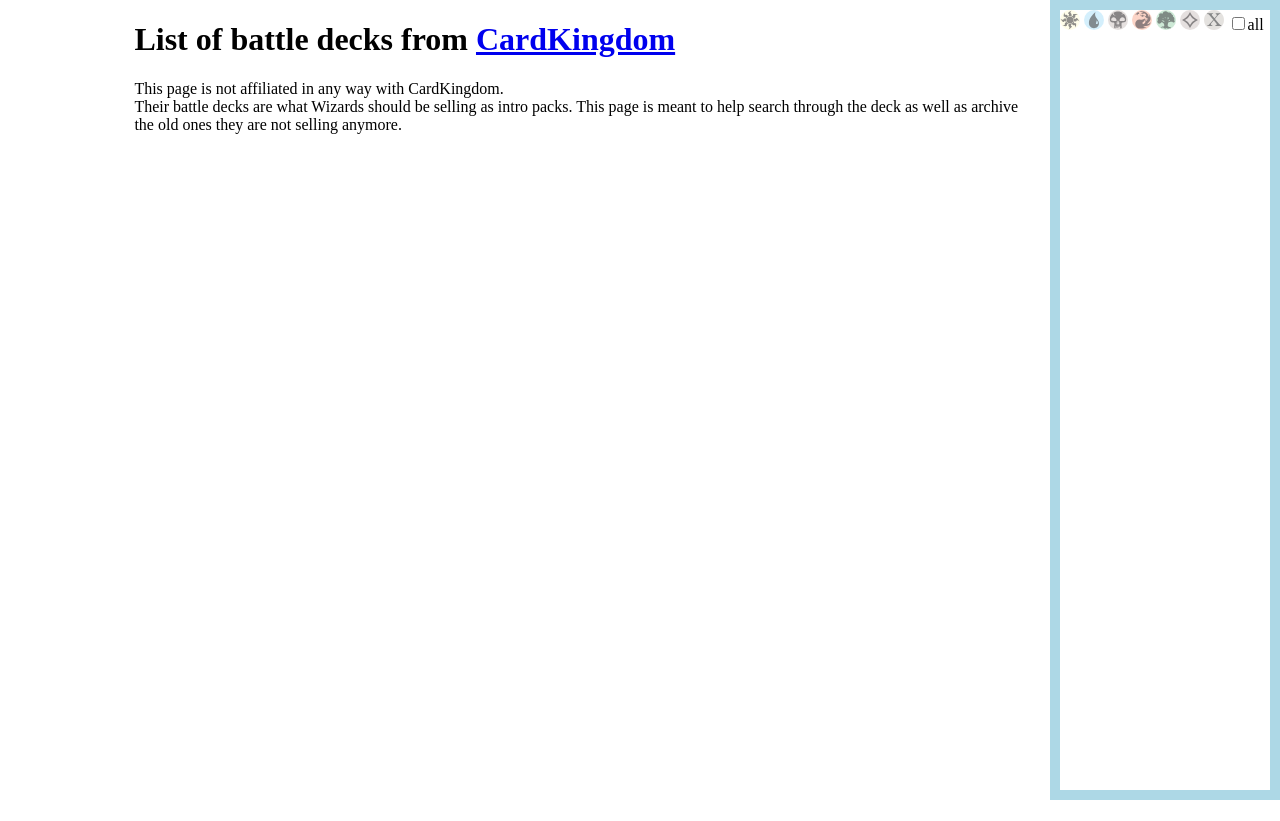
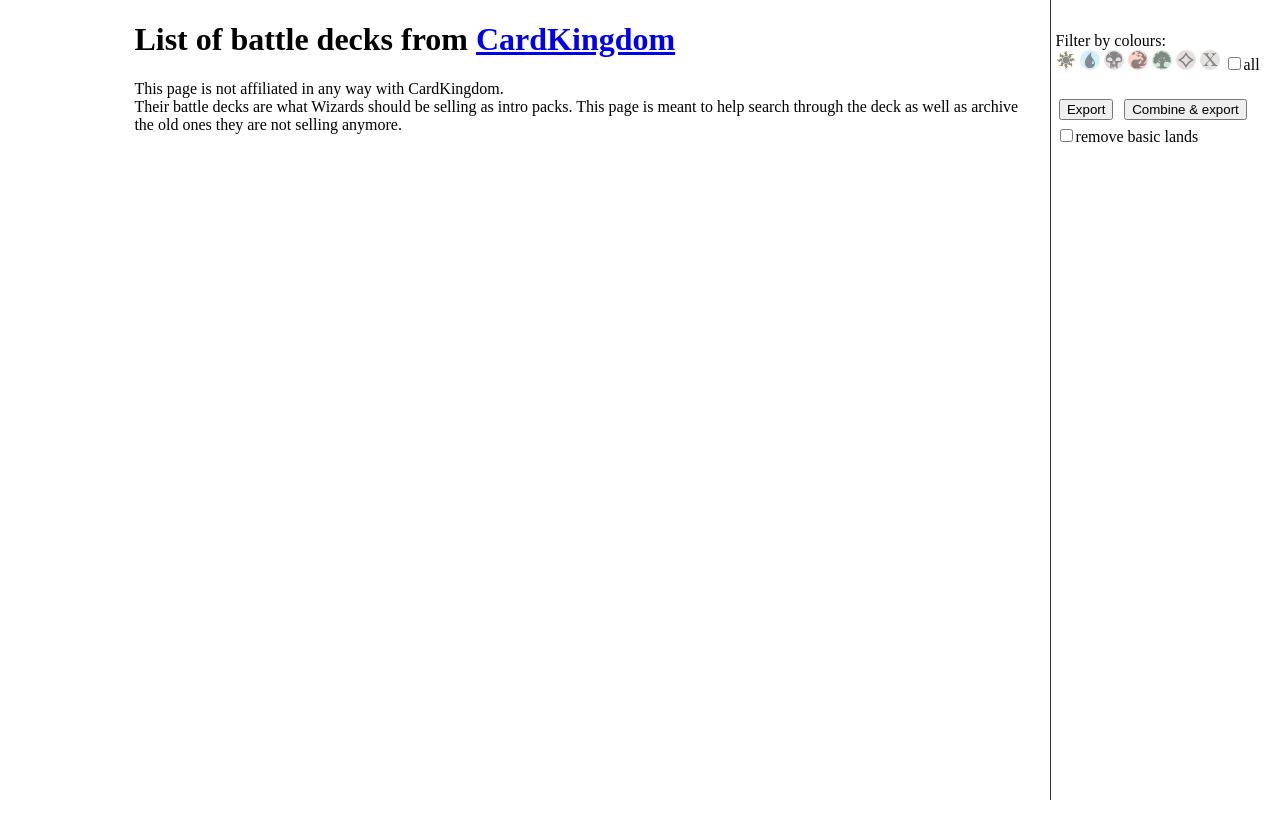
Before and after one commit to guiniol/battledecks, a Python web app: template templates/list.html in a window 1280 px wide. Run offline with Jinja, Linux system fonts and the light colour scheme; the template is opened without the code that fills it, so the values that code supplies are empty.

Commit message:
Add buttons to export the list of decks

```diff
--- a/static/basic.css
+++ b/static/basic.css
@@ -36,6 +36,17 @@
     margin-left: 5%;
     position: relative;
     bottom: 40%;
+}
+
+.titlediv {
+    display: inline-block;
+    bottom: 75%;
+}
+
+.titlelink {
+    line-height: 1em;
+    display: block;
+    margin-bottom: 3px;
 }
 
 .deckname {
@@ -86,7 +97,9 @@
     overflow-y: auto;
     overflow-x: auto;
     box-sizing: border-box;
-    border: 10px solid lightblue;
+    border-left: 1px solid #333;
+    padding-top: 2em;
+    padding-left: 5px;
 }
 
 .manafilter {
@@ -111,3 +124,9 @@
     left: 0;
     content: '';
 }
+
+.hitme {
+    margin: 0.5em 0.25em;
+    display: inline-block;
+    text-align: center;
+}
--- a/static/script.js
+++ b/static/script.js
@@ -84,6 +84,14 @@
     }
 }
 
+function add_export(e) {
+}
+
+function export_deck(e) {
+}
+
+function export_list(combine) {
+}
 
 function createCookie(name, value, days) {
     if (days) {
--- a/templates/list.html
+++ b/templates/list.html
@@ -21,7 +21,11 @@
                     <span class="deckname titletext">{{ name }}</span>
                     <span class="deckversion titletext">(v{{ version }})</span>
                     <span class="deckcolour titletext">{{ colours|safe }}</span>
-                    <span class="buylink titletext">{% if active %}<a href="{{ url }}">Buy on CardKingdom</a>{% else %}Not available on CardKingdom{% endif %}</span>
+                    <div class="titletext titlediv" id="{{ "-".join(name.lower().split()) }}">
+                        <div class="titlelink">{% if active %}<a href="{{ url }}">Buy on CardKingdom</a>{% else %}Not available on CardKingdom{% endif %}</div>
+                        <button id="add-export" class="titlelink" type="button" onclick="add_export(this.parentElement)">Add to export list</button>
+                        <button id="export-deck" class="titlelink" type="button" onclick="export_deck(this.parentElement)">Export this deck</button>
+                    </div>
                 </div>
                 <br/>
                 <div class="deckdescription">{{ description }}</div>
@@ -36,6 +40,8 @@
         </div>
         <div class="floatmenu">
             <div class="colourfilter">
+                Filter by colours:
+                <br/>
                 <img id="W" class="manafilter" src="{{ url_for('static', filename='img/W.svg') }}" onclick="toggle(this)"/>
                 <img id="U" class="manafilter" src="{{ url_for('static', filename='img/U.svg') }}" onclick="toggle(this)"/>
                 <img id="B" class="manafilter" src="{{ url_for('static', filename='img/B.svg') }}" onclick="toggle(this)"/>
@@ -45,6 +51,17 @@
                 <img id="A" class="manafilter" src="{{ url_for('static', filename='img/A.svg') }}" onclick="toggle(this)"/>
                 <input id ="manaCB" type="checkbox" onclick="update_filter(this.parentElement)"/>all
             </div>
+            <br/>
+            <div id="exportbuttons">
+                <button class="hitme" type="button" onclick="export_list(false)">Export</button>
+                <button class="hitme" type="button" onclick="export_list(true)">Combine &amp; export</button>
+                <br/>
+                <input id ="exportCB" type="checkbox" onclick="update_filter(this.parentElement)"/>remove basic lands
+            </div>
+            <div>
+                <ul id="exportlist">
+                </ul>
+            </div>
         </div>
     </body>
 </html>
```
